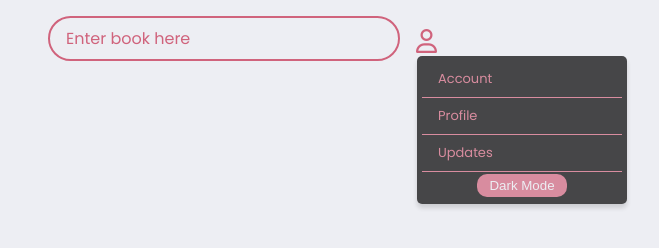
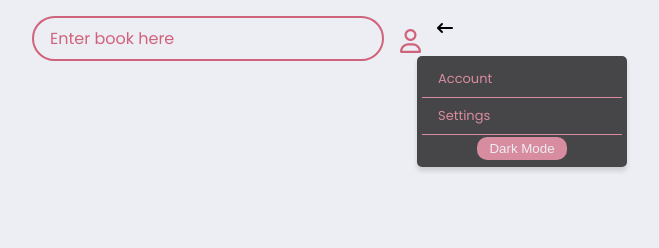
Before and after one commit to Presho99/phase-1-booktracker-project, a plain HTML site: page index.html in a window 1280 px wide. Both pictures are taken after a click on the icon 1237 px from the left and 41 px from the top of the page. Shown: the whole page, without its empty margins (601-1260 px from the left). Drawn offline with Linux system fonts and the light colour scheme; no server answers.

Commit message:
Update index.html

```diff
--- a/index.html
+++ b/index.html
@@ -11,22 +11,26 @@
 <body>
      <!-- Header -->
      <header>
+        <div class="formCont">
+            <form id="form" autocomplete="off">
+                <input type="text" id="input" class="input" placeholder="Enter book here">
+            </form>
+        </div>
 
-        <form id="form">
-            <input type="text" id="input" class="input" placeholder="Enter book here">
-        </form>
 
 
         <div class="user">
             <i class="fa-regular fa-user" onclick="hideMenu()"></i>
-
+        </div>
+        <div class="back">
+            <i class="fa-solid fa-arrow-left-long"></i>
         </div>
 
         <div class="off" id="container">
             <ul>
                <li><a href="#">Account</a></li>
-               <li><a href="#">Profile</a></li>
-               <li><a href="#">Updates</a></li>
+               <li><a href="#">Settings</a></li>
+
                <li><button class="toggle">Dark Mode</button></li>
             </ul>
 
@@ -36,16 +40,10 @@
     </header>
 
     <!-- Main section  -->
-    <main id="main">
+    <div id="headMain">
+        <main id="main"></main>
+    </div>
 
-
-
-
-
-
-
-
-    </main>
     <script src="script.js"></script>
 </body>
 </html>
```
